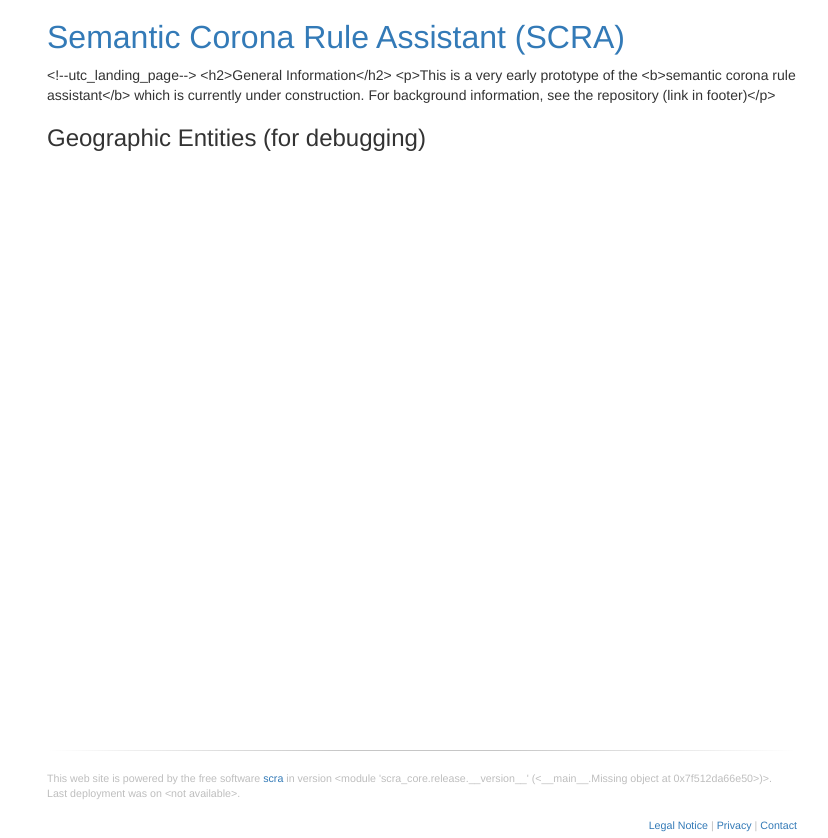
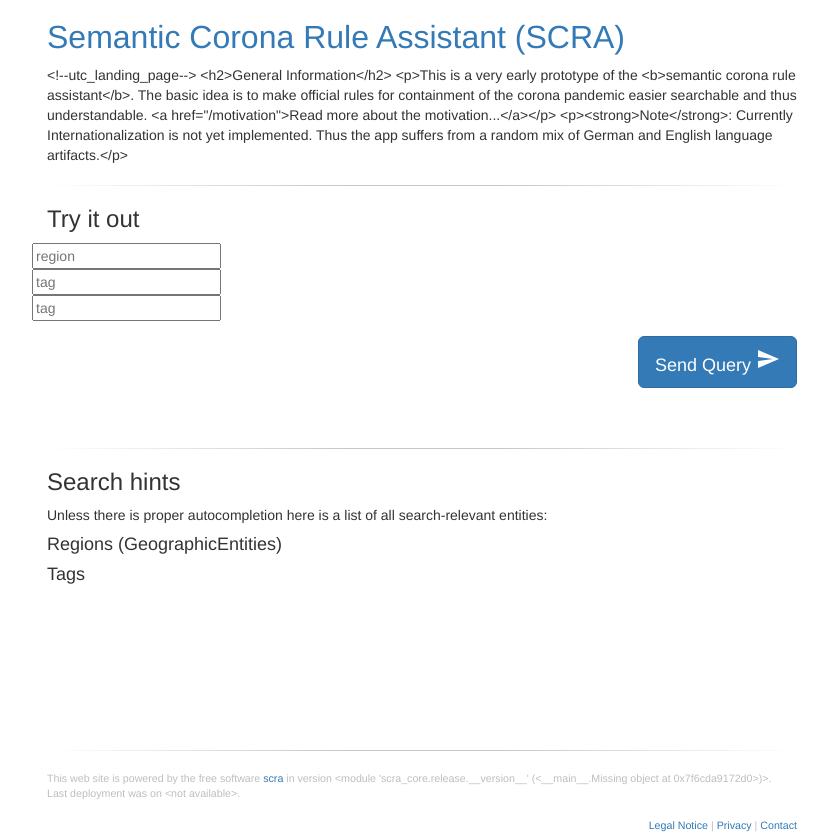
Before and after one commit to cknoll/scra, a Django app: page / in a window 1280 px wide. Shown: the whole page, without its empty margins (218-1046 px from the left). Run offline with Django 3.2, Linux system fonts and the light colour scheme; data that the repository does not hold is empty; some libraries are stand-ins or nearby versions.

Commit message:
major refactoring and improvement of views

```diff
--- a/django/mainapp/core.py
+++ b/django/mainapp/core.py
@@ -1,7 +1,32 @@
+import os
+from django.conf import settings
 from . import models
+
+# noinspection PyUnresolvedReferences
 from ipydex import IPS
 
+
 from django.shortcuts import get_object_or_404
+
+MD_CONTENT_PATH = os.path.join(settings.BASE_DIR, "mainapp", "md_content")
+
+
+def get_md_content(md_fname: str) -> str:
+
+    assert md_fname.endswith("md")
+    path = os.path.join(MD_CONTENT_PATH, md_fname)
+
+    with open(path, "r") as txtfile:
+        md_src = txtfile.read()
+
+    return md_src
+
+
+def update_with_search_hints(context):
+
+    all_ge = models.GeographicEntity.objects.all()
+    all_tags = models.Tag.objects.all()
+    context.update(all_ge=all_ge, all_tags=all_tags)
 
 
 def get_directives_for_ge(ge_name: str) -> list:
--- a/django/mainapp/md_content/index.md
+++ b/django/mainapp/md_content/index.md
@@ -2,5 +2,8 @@
 <!--utc_landing_page-->
 ## General Information
 
-This is a very early prototype of the <b>semantic corona rule assistant</b> which is currently under construction.
-For background information,  see the repository (link in footer)
+This is a very early prototype of the <b>semantic corona rule assistant</b>.
+The basic idea is to make official rules for containment of the corona pandemic easier searchable and thus understandable. [Read more about the motivation...](/motivation)
+
+
+**Note**: Currently Internationalization is not yet implemented. Thus the app suffers from a random mix of German and English language artifacts.
--- a/django/mainapp/static/mainapp/style.css
+++ b/django/mainapp/static/mainapp/style.css
@@ -1,3 +1,8 @@
+:root {
+    --color-gray-bg1: rgba(240, 240, 240, 1);
+}
+
+
 #content-container {
 
 /*  vh means viewport heigt; also account for footer    */
@@ -223,6 +228,11 @@
 
 
 .directive-text {
-    background-color: rgba(240, 240, 240, 1);
+    background-color: var(--color-gray-bg1);
     padding: 5px;
 }
+
+.entity-name {
+    background-color: var(--color-gray-bg1);
+    font-family: monospace;
+}
--- a/django/mainapp/templates/mainapp/md_view.html
+++ b/django/mainapp/templates/mainapp/md_view.html
@@ -10,15 +10,4 @@
 {{md_src|render_markdown|bleach}}
 
 
-<h3>Geographic Entities (for debugging)</h3>
-
-<ol>
-{% for ge in all_ge %}
-<li>{{ge.name}}</li>
-{% endfor%}
-
-</ol>
-
-
-
 {% endblock  %}
--- a/django/mainapp/templates/mainapp/query.html
+++ b/django/mainapp/templates/mainapp/query.html
@@ -1,13 +1,22 @@
 {% extends "mainapp/base.html" %}
+{% load extra_filters %}
+{% load bleach_tags %}
 
 {% block content %}
+
+{# used for the landing page (and maybe others) #}
+{% if landingpage %}
+    {{md_src|render_markdown|bleach}}
+
+<hr class="hr_style_gradient opacity30">
+{% endif %}
 
 {# unit test comment #}
 <!--utc_query_page-->
 
 {% if result_ge %}
 <p>
-Resulting Direcitves for  {{result_ge.name}}:
+Resulting Direcitves for region <span class="entity-name">{{result_ge.name}}</span> :
 </p>
 <h4>Directives:</h4>
 <ol>
@@ -29,7 +38,11 @@
 <hr class="hr_style_gradient opacity30">
 {% endif %}
 
+{% if landingpage %}
+<h3>Try it out</h3>
+{% else %}
 <h3>New Query</h3>
+{% endif %}
 
 
 <form action="" method="post" class="form-horizontal">
@@ -57,6 +70,22 @@
 
 </form>
 
+<br>
+<br>
+<hr class="hr_style_gradient opacity30">
+
+<h3>Search hints</h3>
+
+Unless there is proper autocompletion here is a list of all search-relevant entities:
+
+<h4>Regions (GeographicEntities)</h4>
+
+{% for ge in all_ge %} <span class="entity-name">{{ge.name}}</span> {% endfor%}
+
+<h4>Tags</h4>
+
+{% for tag in all_tags %}<span class="entity-name">{{tag.label}}</span> {% endfor%}
+
 
 
 {% endblock  %}
--- a/django/mainapp/urls.py
+++ b/django/mainapp/urls.py
@@ -3,7 +3,8 @@
 from . import views
 
 urlpatterns = [
-    path("", views.static_md_view, name="landingpage", kwargs={"md_fname": "index.md"}),
+    path("", views.QueryView.as_view(), name="landingpage", kwargs={"landingpage": True}),
+    path("motivation", views.static_md_view, name="motivation-page", kwargs={"md_fname": "motivation.md"}),
     path("query", views.QueryView.as_view(), name="query-page"),
     path(r"debug", views.debug_view, name="imprint-page"),
     path(r"debug", views.debug_view, name="privacy-page"),
--- a/django/mainapp/views.py
+++ b/django/mainapp/views.py
@@ -1,9 +1,6 @@
-import os
-
 from django.shortcuts import render, redirect, reverse
 from django.http import HttpResponse, HttpResponseServerError, HttpResponseRedirect
 from django.views import View
-from django.conf import settings
 from . import models
 from . import core
 
@@ -13,28 +10,33 @@
 
 def static_md_view(request, md_fname=None):
 
-    assert md_fname.endswith("md")
-    path = os.path.join(settings.BASE_DIR, "mainapp", "md_content", md_fname)
     try:
-
-        with open(path, "r") as txtfile:
-            md_src = txtfile.read()
+        md_src = core.get_md_content(md_fname)
     except FileNotFoundError:
         return HttpResponseServerError(f"File not found: {md_fname}")
 
-    all_ge = models.GeographicEntity.objects.all()
-    context = {"title": "Title", "md_src": md_src, "all_ge": all_ge}
+    context = {"title": "Title", "md_src": md_src}
 
     return render(request, "mainapp/md_view.html", context)
 
 
 class QueryView(View):
-    def get(self, request):
-        context = {}
+    def get(self, request, landingpage=False):
+
+        context = {"landingpage": landingpage}
+        if landingpage:
+            md_fname = "index.md"
+            try:
+                md_src = core.get_md_content(md_fname)
+            except FileNotFoundError:
+                return HttpResponseServerError(f"File not found: {md_fname}")
+
+            context.update(md_src=md_src)
+            core.update_with_search_hints(context)
 
         return render(request, "mainapp/query.html", context)
 
-    def post(self, request):
+    def post(self, request, **kwargs):
         ge_str = request.POST.get("GeographicEntity")
         if not ge_str:
             return redirect(reverse("query-page"))
@@ -44,6 +46,7 @@
 
         ge = models.GeographicEntity.objects.filter(name=ge_str).first()
         context = {"result_ge": ge, "directive_list": directives}
+        core.update_with_search_hints(context)
 
         return render(request, "mainapp/query.html", context)
 
--- a/scra-backend/src/scra_core/release.py
+++ b/scra-backend/src/scra_core/release.py
@@ -1 +1 @@
-__version__ = "0.2.0"
+__version__ = "0.3.0"
```
Also changed, not shown: django/mainapp/md_content/motivation.md (added, +6 -0 lines), README.md.
